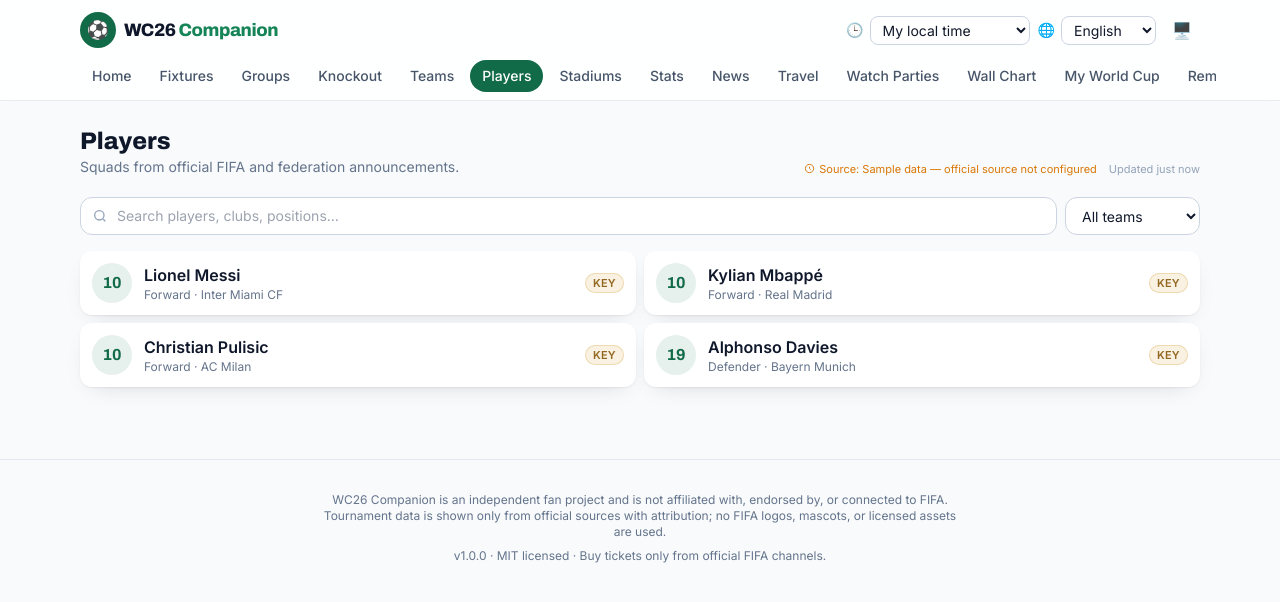
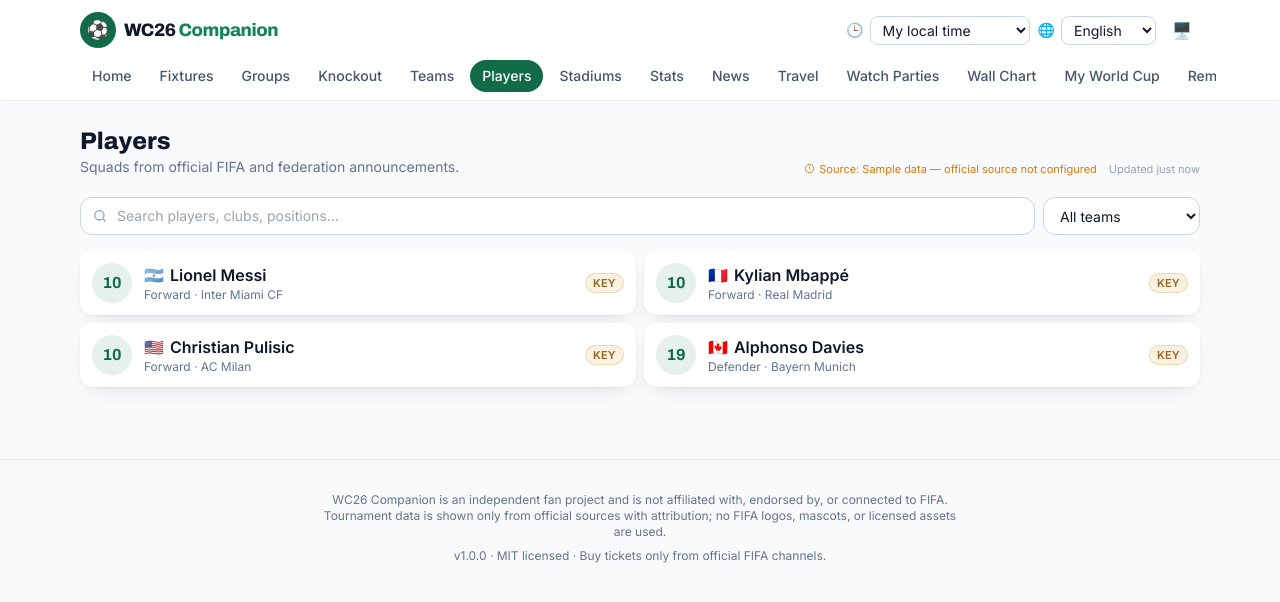
Before and after one commit to tahsinulmohsin/world-cup-2026-companion, a Next.js app: page /players in a window 1280 px wide. Shown: the top 602 px of the page. Built offline with nearby package versions, Linux system fonts and the light colour scheme.

Commit message:
feat(players): add team flags to player cards and select options

```diff
--- a/app/players/PlayersClient.tsx
+++ b/app/players/PlayersClient.tsx
@@ -29,10 +29,10 @@
           className="rounded-xl border border-slate-300 bg-white px-3 py-2 text-sm dark:border-slate-700 dark:bg-night-900"
         >
           <option value="all">All teams</option>
-          {teams.map((t) => <option key={t.id} value={t.id}>{t.name}</option>)}
+          {teams.map((t) => <option key={t.id} value={t.id}>{t.flag ? t.flag + " " : ""}{t.name}</option>)}
         </select>
       </div>
-      <PlayerList players={filtered} emptyMessage="No players match this filter, or squads haven't been announced by official sources yet." />
+      <PlayerList players={filtered} teams={teams} emptyMessage="No players match this filter, or squads haven't been announced by official sources yet." />
     </div>
   );
 }
--- a/components/players/PlayerCard.tsx
+++ b/components/players/PlayerCard.tsx
@@ -1,8 +1,8 @@
 import Link from "next/link";
 import Badge from "@/components/ui/Badge";
-import type { Player } from "@/types";
+import type { Player, Team } from "@/types";
 
-export default function PlayerCard({ player }: { player: Player }) {
+export default function PlayerCard({ player, team }: { player: Player; team?: Team }) {
   return (
     <Link
       href={`/players/${player.id}`}
@@ -11,9 +11,12 @@
       <span className="flex h-10 w-10 shrink-0 items-center justify-center rounded-full bg-pitch-700/10 font-display font-bold text-pitch-700 dark:text-pitch-300">
         {player.shirtNumber ?? "·"}
       </span>
-      <span className="min-w-0">
-        <span className="block truncate font-semibold">{player.name}</span>
-        <span className="block text-xs text-slate-500">{player.position ?? "—"}{player.club ? ` · ${player.club}` : ""}</span>
+      <span className="min-w-0 flex-1">
+        <span className="flex items-center gap-1.5 truncate font-semibold">
+          {team?.flag && <span title={team.name}>{team.flag}</span>}
+          {player.name}
+        </span>
+        <span className="block text-xs text-slate-500 truncate">{player.position ?? "—"}{player.club ? ` · ${player.club}` : ""}</span>
       </span>
       {player.isKeyPlayer && <Badge variant="gold" className="ml-auto">Key</Badge>}
     </Link>
--- a/components/players/PlayerList.tsx
+++ b/components/players/PlayerList.tsx
@@ -1,8 +1,8 @@
 import PlayerCard from "./PlayerCard";
 import EmptyState from "@/components/ui/EmptyState";
-import type { Player } from "@/types";
+import type { Player, Team } from "@/types";
 
-export default function PlayerList({ players, emptyMessage }: { players: Player[]; emptyMessage?: string }) {
+export default function PlayerList({ players, teams, emptyMessage }: { players: Player[]; teams?: Team[]; emptyMessage?: string }) {
   if (players.length === 0) {
     return (
       <EmptyState
@@ -14,7 +14,7 @@
   }
   return (
     <div className="grid gap-2 sm:grid-cols-2">
-      {players.map((p) => <PlayerCard key={p.id} player={p} />)}
+      {players.map((p) => <PlayerCard key={p.id} player={p} team={teams?.find(t => t.id === p.teamId)} />)}
     </div>
   );
 }
```
Also changed, not shown: 1 other file (tests, documents, lock files or other folders).
